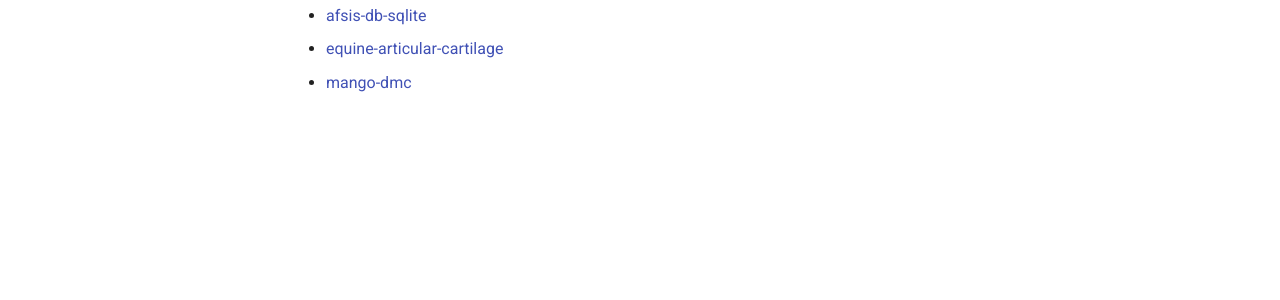
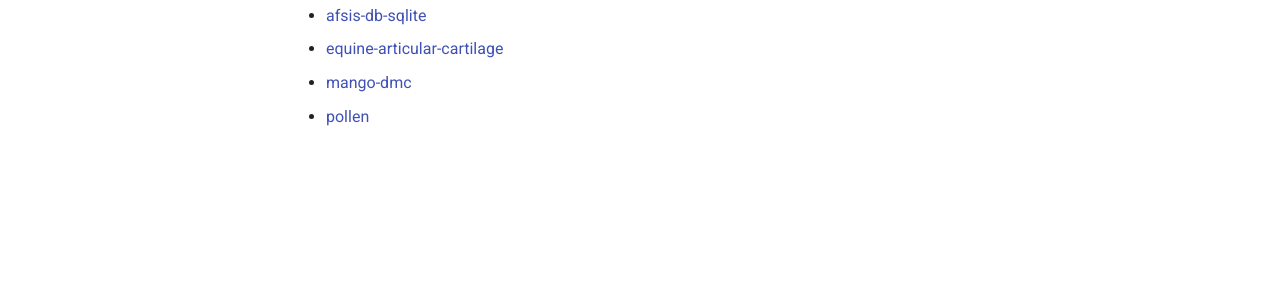
Before and after one commit to spectral-datasets/spectral-datasets.github.io, an MkDocs documentation site: the page built from docs/datasets.md, in a window 1280 px wide. Shown: the part 252-552 px from the top of the page. Built offline with MkDocs 1.6.1 and Material for MkDocs 9.7.7, drawn with Linux system fonts in a browser that asks for light colours; comment, search, counter and statistics services are not loaded.

Commit message:
initial commit

```diff
--- a/docs/datasets.md
+++ b/docs/datasets.md
@@ -4,3 +4,4 @@ The following datasets are available:
 * [afsis-db-sqlite](https://github.com/spectral-datasets/afsis-db-sqlite)
 * [equine-articular-cartilage](https://github.com/spectral-datasets/equine-articular-cartilage)
 * [mango-dmc](https://github.com/spectral-datasets/mango-dmc)
+* [pollen](https://github.com/spectral-datasets/pollen)
```
